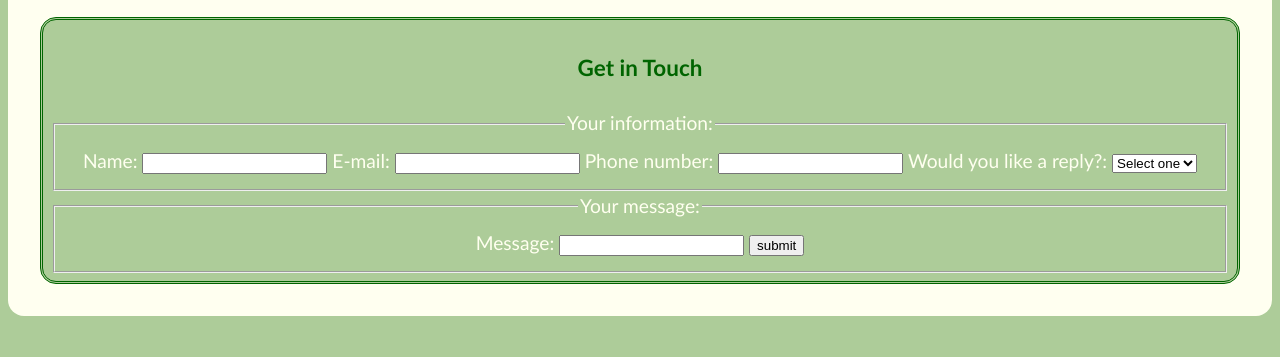
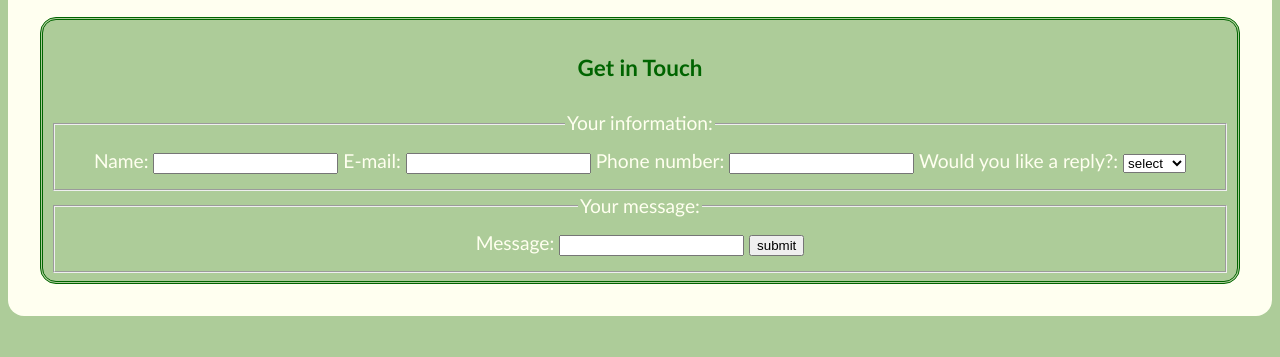
Before and after one commit to irm1005-itec1005-fall-2023/assignment-01-NoorChoudhry, a plain HTML site: page index.html in a window 1280 px wide. Shown: the part 2002-2359 px from the top of the page. Drawn offline with Linux system fonts and the light colour scheme.

Commit message:
one more time

```diff
--- a/index.html
+++ b/index.html
@@ -104,7 +104,7 @@
 
           <label for="meet">Would you like a reply?:</label>
           <select id="meet" name="meet" required >
-            <option aria-placeholder="select">Select one</option>
+            <option label="select"></option>
             <option value="meetyes">yes</option>
             <option value="meetno">no</option>
             <option value="meetidk">maybe</option>
```
